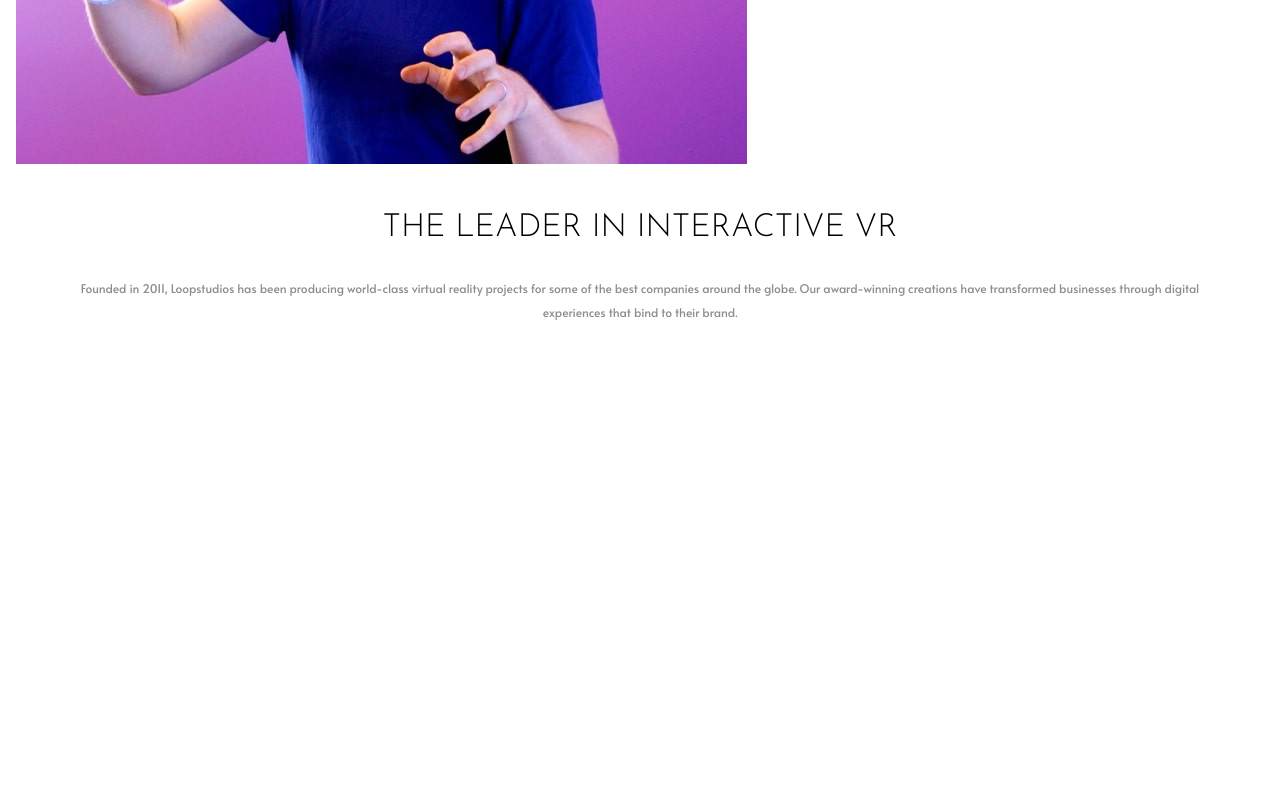
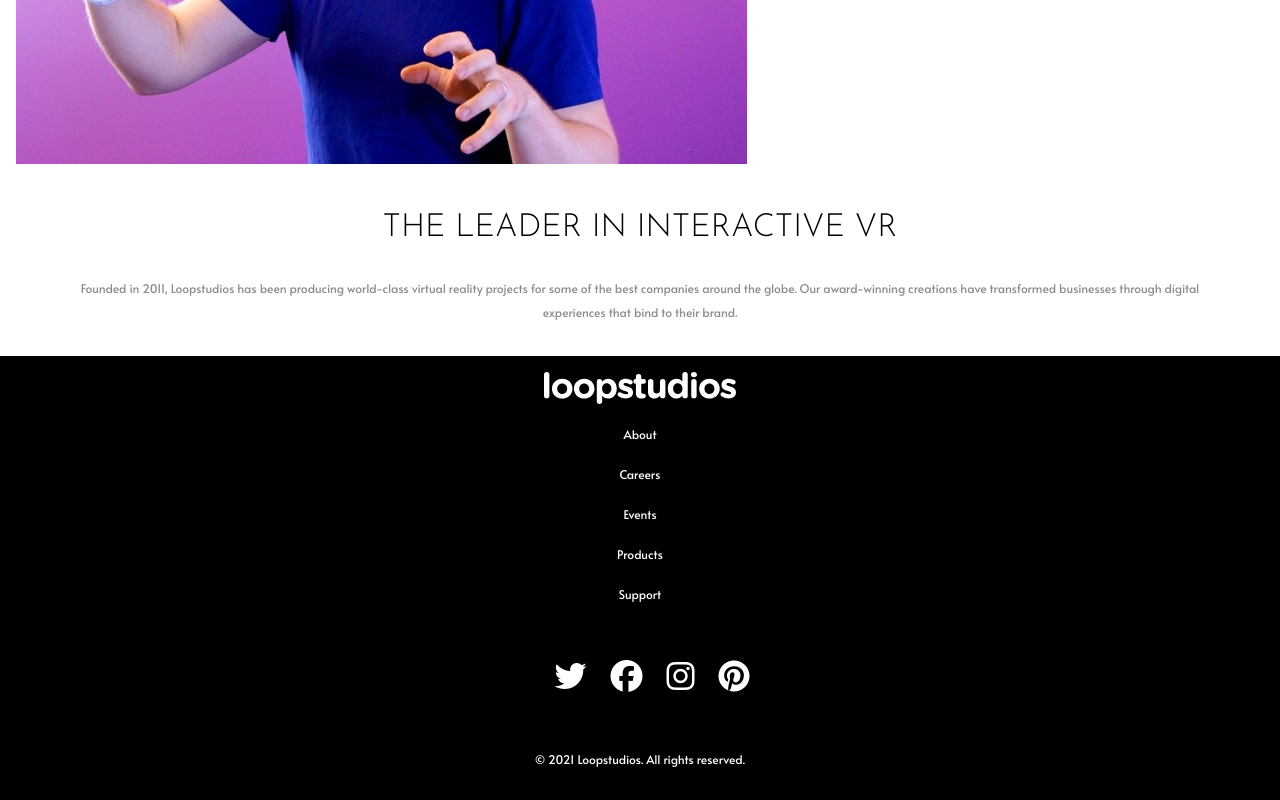
Before and after one commit to art5551/interactive_pricing, a website built with Parcel: page src/index.html in a window 1280 px wide. Shown: the part 1200-2000 px from the top of the page. Before the commit the page ends 1524 px from the top, so only its background shows below. Built offline with nearby package versions, Linux system fonts and the light colour scheme.

Commit message:
ADded footer

```diff
--- a/src/index.html
+++ b/src/index.html
@@ -74,6 +74,39 @@
         </div>
       </section>
 
-    </main>
+      <footer class="footer">
+        <img class="footer-logo" src="./images/logo.svg" alt="company logo" />
+        <nav class="nav-footer">
+          <ul role="list"  aria-label="Footer">
+            <li><a class="btn btn-sm" href="#">About</a></li>
+            <li><a class="btn btn-sm" href="#">Careers</a></li>
+            <li><a class="btn btn-sm" href="#">Events</a></li>
+            <li><a class="btn btn-sm" href="#">Products</a></li>
+            <li><a class="btn btn-sm" href="#">Support</a></li>
+          </ul>
+        </nav>
+        <div class="social-icons">
+          <a href="#!">
+            <i class="fab fa-twitter fa-2x"></i>
+          </a>
+          <a href="#!">
+            <i class="fab fa-facebook fa-2x"></i>
+          </a>
+          <a href="#!">
+            <i class="fab fa-instagram fa-2x"></i>
+          </a>
+          <a href="#!">
+            <i class="fab fa-pinterest fa-2x"></i>
+          </a>
+        </div>
+        <div class="footer-copyright">
+          <p class="copyright-text">
+            &copy; 2021 Loopstudios. All rights reserved.
+          </p>
+        </div>
+    </footer>
+
+  </main>
+    <script src="https://kit.fontawesome.com/6abee098ac.js" crossorigin="anonymous"></script>
   </body>
 </html>
--- a/src/scss/components/_mobilemenu.scss
+++ b/src/scss/components/_mobilemenu.scss
@@ -1,4 +1,5 @@
 @import '../mixin';
+@import '../variables';
 
 /*--****************************************--*/
 /*--HTML Below is for mobile navigation menu--*/
@@ -139,7 +140,8 @@
 
     &__link {
       display: inline-block;
-      font-size: 2rem;
+      font-family: $ff-prime;
+      font-size: 1rem;
       color: white;
       text-decoration: none;
       text-transform: uppercase;
--- a/src/scss/main.scss
+++ b/src/scss/main.scss
@@ -72,3 +72,65 @@
   padding-right: 4rem;
   text-align: center;
 }
+
+.footer {
+  margin-top: 2rem;
+  background: black;
+}
+
+.nav-footer {
+  font-family: $ff-prime;
+  height: 200px;
+  display: flex;
+  justify-content: center;
+  text-align: center;
+}
+
+.nav-footer li {
+  margin-bottom: 1rem;
+}
+
+.nav-footer .btn {
+  color: white;
+  font-size: .75rem;
+  text-decoration: none;
+}
+
+
+.nav-footer .btn:hover {
+  color: gray;
+}
+
+
+.footer-logo {
+  margin: auto;
+  align-items: center;
+  padding: 1rem;
+  color: white;
+}
+
+.social-icons {
+  height: 50px;
+  display: flex;
+  align-items: center;
+  justify-content: center;
+  margin-top: 2rem;
+  margin-bottom: 1rem;
+}
+
+.social-icons i {
+  color: white;
+  margin-left: 1.5rem;
+}
+
+.footer-copyright {
+  display: flex;
+  justify-content: center;
+}
+
+.copyright-text {
+  font-family: $ff-prime;
+  font-size: .75rem;
+  color: white;
+  padding: 2rem;
+}
```
